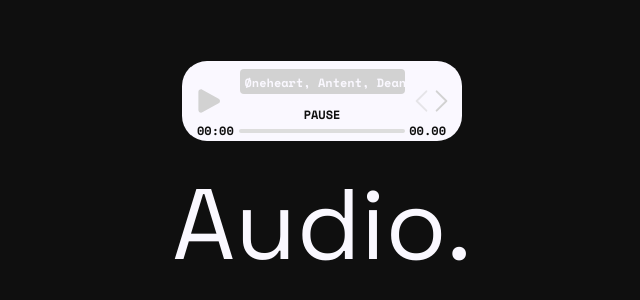
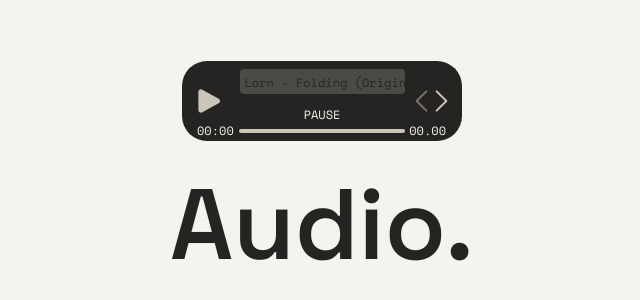
Before and after one commit to thorstensson/mp3playerp5, a Vue app: page / in a window 1280 px wide. Shown: the part 226-526 px from the top of the page, without its empty margins (318-958 px from the left). Built offline with nearby package versions, Linux system fonts and the light colour scheme.

Commit message:
Update of audio URL

```diff
--- a/src/assets/scss/_variables.scss
+++ b/src/assets/scss/_variables.scss
@@ -1,10 +1,8 @@
 // Colors, created with ColorSpace, now settled
-$primary: #0F0F0f; // bg iss obsidian black
-$secondary: #FAF8FF; // font
-$accent:#65fbd2;
-
-//random shades
-$shade1:#d2d2d2;
+$primary: #f4f3ee; // bg
+$secondary: #252422; // font
+$accent1:#eb5e28;
+$accent2:#ccc5b9;
 
 // Fonts
 $sans-ui: "Space Mono", sans-serif;
--- a/src/components/MinimlAudioPlayer.vue
+++ b/src/components/MinimlAudioPlayer.vue
@@ -28,11 +28,12 @@ const TRACK_WIDTH = 160
 //Add tracks here; no plans to make a DOM playlist
 const playlist = reactive([
 
-    { artist: "Oneheart", track: "Øneheart, Antent, Dean Korso - silence is speaking.mp3" },
+  { artist: "Lorn", track: "Lorn - Folding (Original Mix).mp3" },
 
-    { artist: "Ashess", track: "ashess - she is the moment.mp3" },
+  { artist: "ashess", track: "ashess - only you (Original Mix).mp3" },
 
-    { artist: "Shibíre", track: "shibíre - Hometown.mp3" },
+  { artist: "Sky_s Memoirs", track: "Sky_s Memoirs - Nova (Original Mix).mp3" }
+
 ])
 
 // Check for remaining tracks
@@ -226,12 +227,6 @@ onMounted(() => {
   font-size: 20px;
 }
 
-body {
-  -webkit-overflow-scrolling: none;
-  overflow: hidden;
-  overscroll-behavior: none;
-}
-
 .player-wrapper {
   position: relative;
   width: 280px;
@@ -244,13 +239,13 @@ body {
 .player-wrapper * {
   font-family: $sans-ui;
   font-size: 12px;
-  font-weight: 600;
+  font-weight: 400;
 }
 
 .panel {
   display: flex;
   justify-content: center;
-  color: $primary;
+  color: $accent1;
   height: 100%;
   background-color: $secondary;
   border-radius: 25px;
@@ -263,7 +258,7 @@ body {
     border-radius: 4px;
     padding: 0 5px 0 5px;
     overflow: hidden;
-    background-color: $shade1;
+    background-color: rgba(204, 197, 185, 0.23);
     user-select: none;
 
     &__track {
@@ -320,7 +315,7 @@ body {
     top: 30px;
     height: 4px;
     width: 200px;
-    background: #dddddd;
+    background: $accent2;
     border-radius: 25px;
     margin: 0 5px;
     /* flex: 10; */
@@ -355,7 +350,7 @@ body {
     left: 10px;
     top: 50%;
     transform: translateY(-50%);
-    color: $shade1;
+    color: $accent2;
     cursor: pointer;
     transition: color 0.3s ease-in-out;
 
@@ -368,7 +363,7 @@ body {
   &__play:focus,
   &__pause:hover,
   &__pause:active {
-    color: $accent;
+    color: $accent1;
   }
 
   &__prev,
@@ -379,7 +374,7 @@ body {
     right: 25px;
     top: 50%;
     transform: translateY(-50%);
-    color: $shade1;
+    color: $accent2;
     cursor: pointer;
     opacity: 1;
     transition: color 0.3s ease-in-out;
@@ -397,7 +392,7 @@ body {
   &__next:focus,
   &__prev:hover,
   &__prev:active {
-    color: $accent;
+    color: $accent1;
   }
 
   &__pause-txt {
--- a/src/components/MinimlSpectrumVisualizer.vue
+++ b/src/components/MinimlSpectrumVisualizer.vue
@@ -57,9 +57,9 @@ const startAnimRequest = () => {
       analyser.value?.getByteFrequencyData(dataArray)
       for (let i = 0; i < bufferLength; i++) {
         const barHeight = dataArray[i]
-        ctx.fillStyle = `rgb(${barHeight + 100} 200 150)`;
+        ctx.fillStyle = `rgb(${barHeight + 100} 94 40)`;
         ctx.fillRect(x, canvas.value.height - barHeight, barWidth, barHeight)
-        x += barWidth + 1
+        x += barWidth + 2
       }
     }
     myReq = requestAnimationFrame(draw)
--- a/src/components/WhatAbout.vue
+++ b/src/components/WhatAbout.vue
@@ -22,6 +22,7 @@ const slots = useSlots();
   font-size: 100px;
   margin-top: 20px;
   user-select: none;
+  font-weight: 600;
 }
 
 .text,
```
Also changed, not shown: 2 other files (tests, documents, lock files or other folders).
